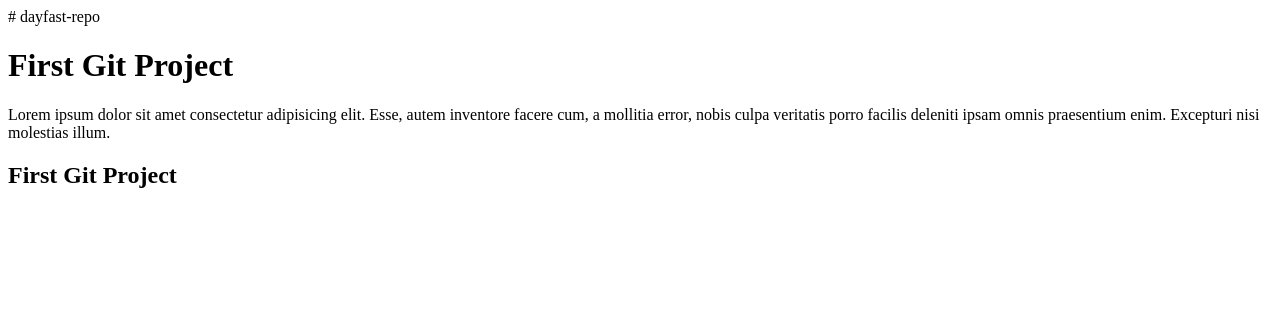
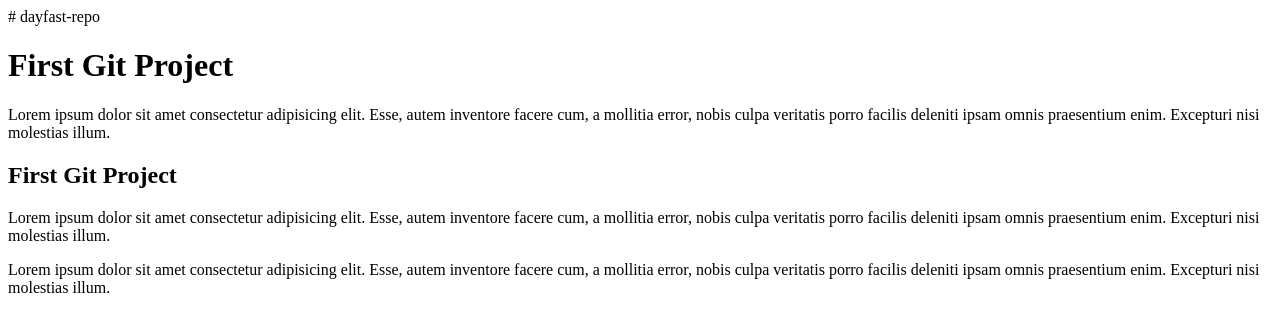
Before and after one commit to msalamprince/dayfast-repo, a plain HTML site: page index.html in a window 1280 px wide. Drawn offline with Linux system fonts and the light colour scheme.

Commit message:
2 P tag addes

```diff
--- a/index.html
+++ b/index.html
@@ -11,6 +11,8 @@
     <h1> First Git Project</h1>
     <p> Lorem ipsum dolor sit amet consectetur adipisicing elit. Esse, autem inventore facere cum, a mollitia error, nobis culpa veritatis porro facilis deleniti ipsam omnis praesentium enim. Excepturi nisi molestias illum.</p>
     <h2> First Git Project</h2>
+    <p> Lorem ipsum dolor sit amet consectetur adipisicing elit. Esse, autem inventore facere cum, a mollitia error, nobis culpa veritatis porro facilis deleniti ipsam omnis praesentium enim. Excepturi nisi molestias illum.</p>
 
+    <p> Lorem ipsum dolor sit amet consectetur adipisicing elit. Esse, autem inventore facere cum, a mollitia error, nobis culpa veritatis porro facilis deleniti ipsam omnis praesentium enim. Excepturi nisi molestias illum.</p>
 </body>
 </html>
```
